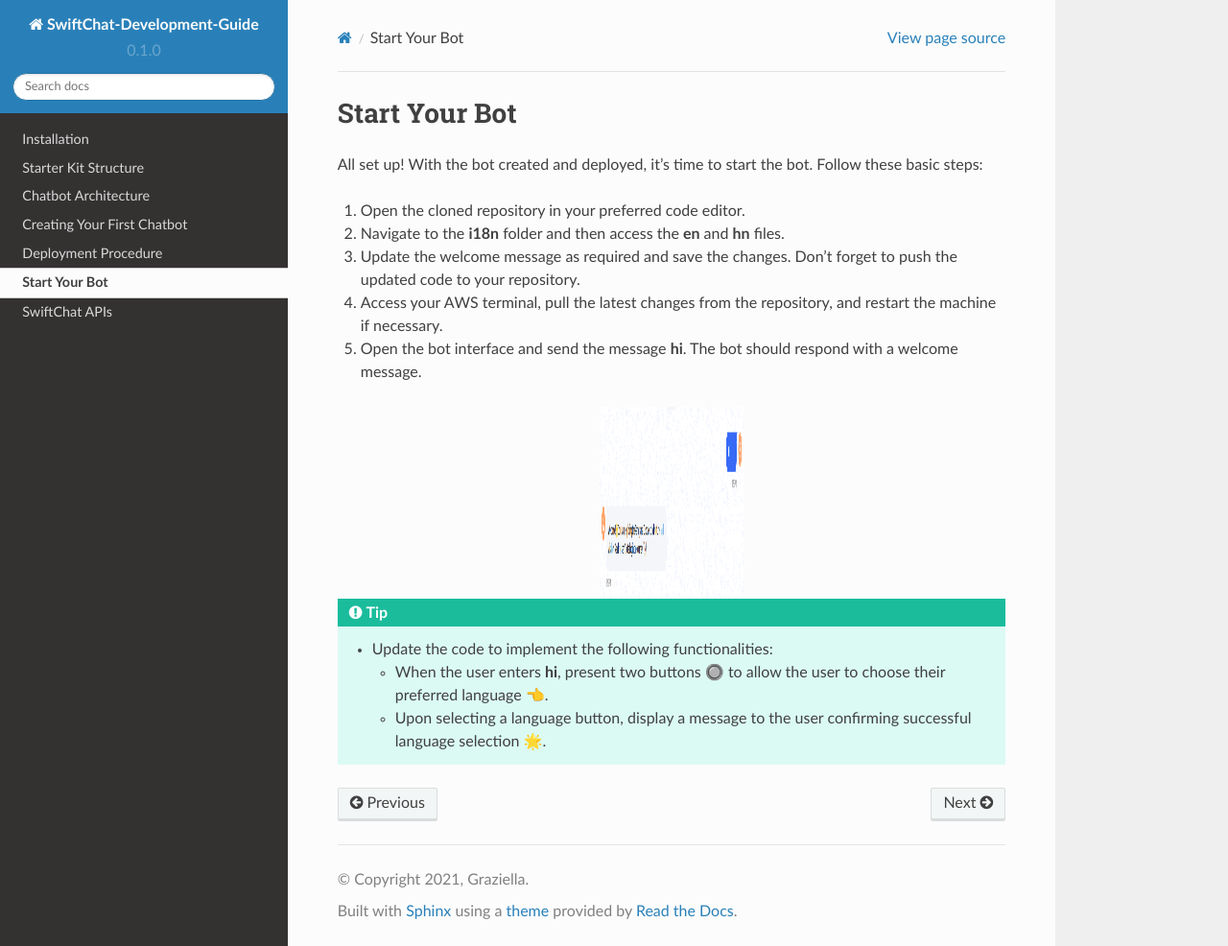
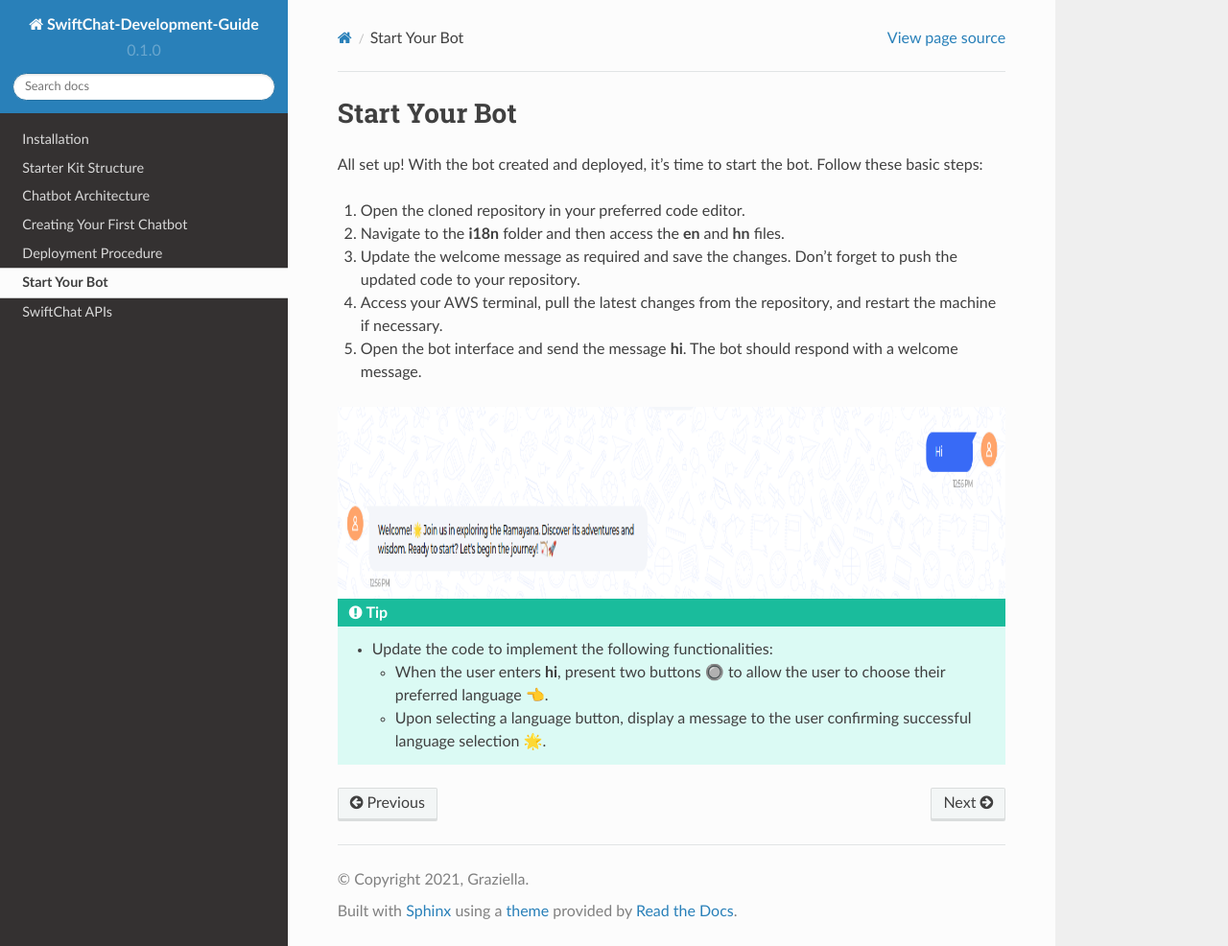
Before and after one commit to Priyanka-sharma181/Chatbot-Development-Guide, a Sphinx documentation site: the page built from docs/source/start.rst, in a window 1280 px wide and 986 px high. Shown: the whole window at 96% size. Built offline with Sphinx 7.4.7 and the Read the Docs theme 2.0.0, drawn with Linux system fonts in a browser that asks for light colours.

Commit message:
starter kit

```diff
--- a/docs/source/start.rst
+++ b/docs/source/start.rst
@@ -11,7 +11,7 @@
 
 .. image:: welcome.png
     :alt: Deployment Structure
-    :width: 150
+    :width: 2000
     :height: 200
     :align: center
 
```
